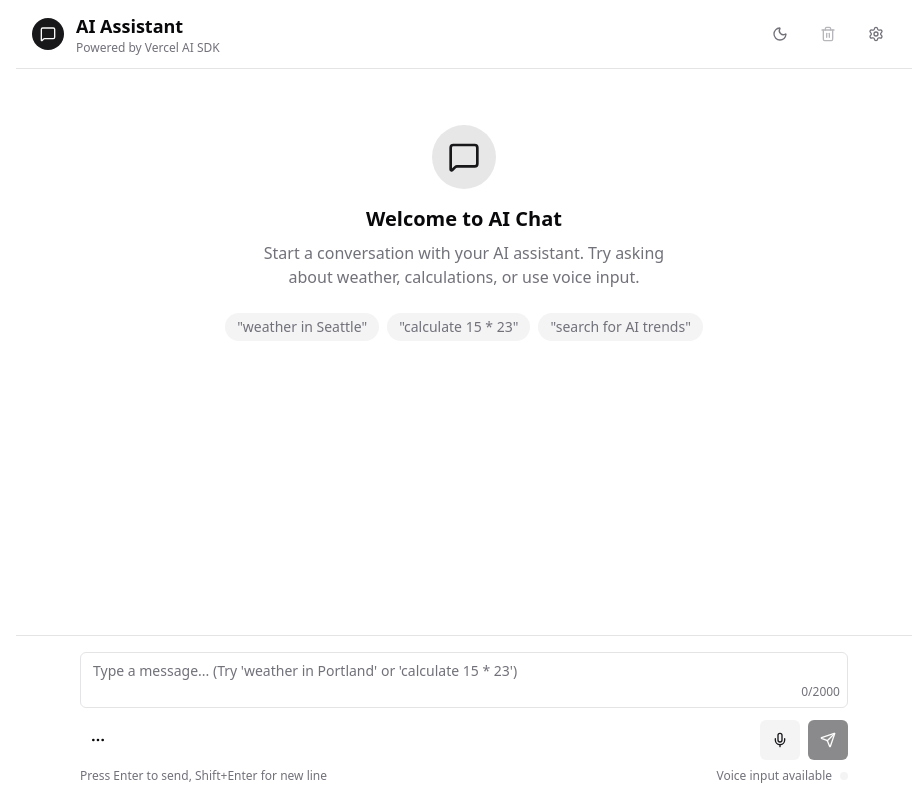
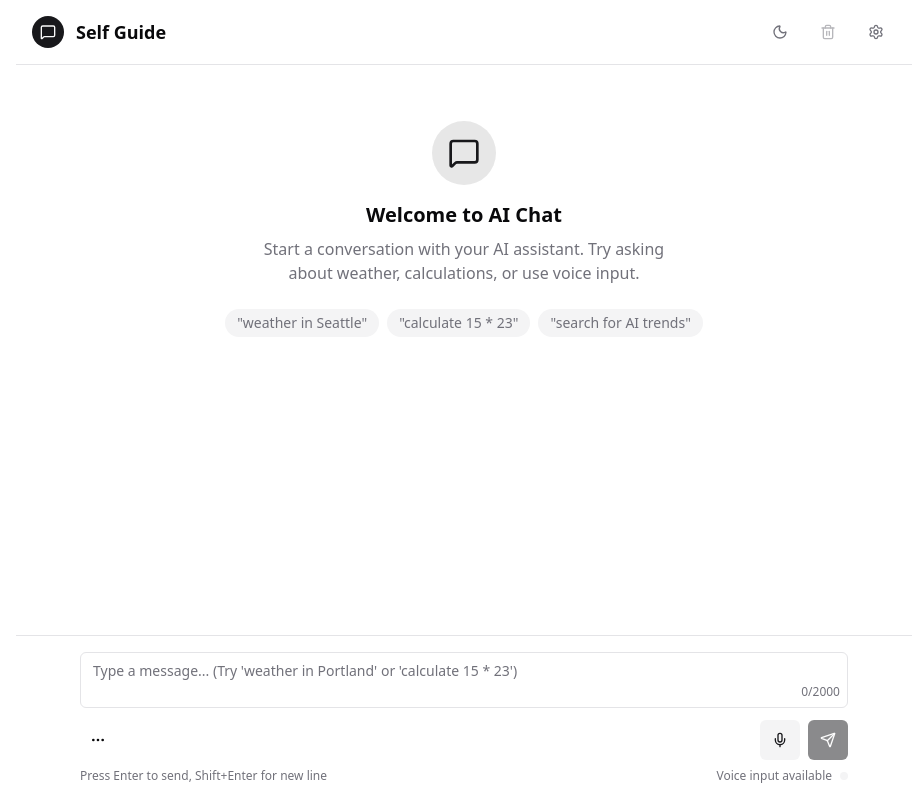
Before and after one commit to brandongalang/IFS-chat-app, a Next.js app: page /chat in a window 1280 px wide. Shown: the whole page, without its empty margins (176-1090 px from the left). Built offline with nearby package versions, Linux system fonts and the light colour scheme.

Commit message:
feat(chat): rebrand header to 'Self Guide', remove AI SDK subtitle and persona labels in messages

```diff
--- a/components/chat/ChatLayout.tsx
+++ b/components/chat/ChatLayout.tsx
@@ -25,10 +25,7 @@ export function ChatLayout() {
             <MessageSquare className="w-4 h-4 text-primary-foreground" />
           </div>
           <div>
-            <h1 className="font-semibold text-lg" data-testid="chat-title">AI Assistant</h1>
-            <p className="text-muted-foreground text-xs" data-testid="chat-subtitle">
-              Powered by Vercel AI SDK
-            </p>
+            <h1 className="font-semibold text-lg" data-testid="chat-title">Self Guide</h1>
           </div>
         </div>
         <div className="flex items-center space-x-2">
--- a/components/chat/Message.tsx
+++ b/components/chat/Message.tsx
@@ -87,10 +87,6 @@ export function Message({ message, onRerunTool }: MessageProps) {
               <span data-testid={`text-timestamp-${message.id}`}>
                 {formatTime(message.timestamp)}
               </span>
-              <span className="mx-2">•</span>
-              <span className="text-accent" data-testid={`text-persona-${message.id}`}>
-                {message.persona === 'claude' ? 'Claude' : 'Assistant'}
-              </span>
             </div>
           </div>
         </div>
```
